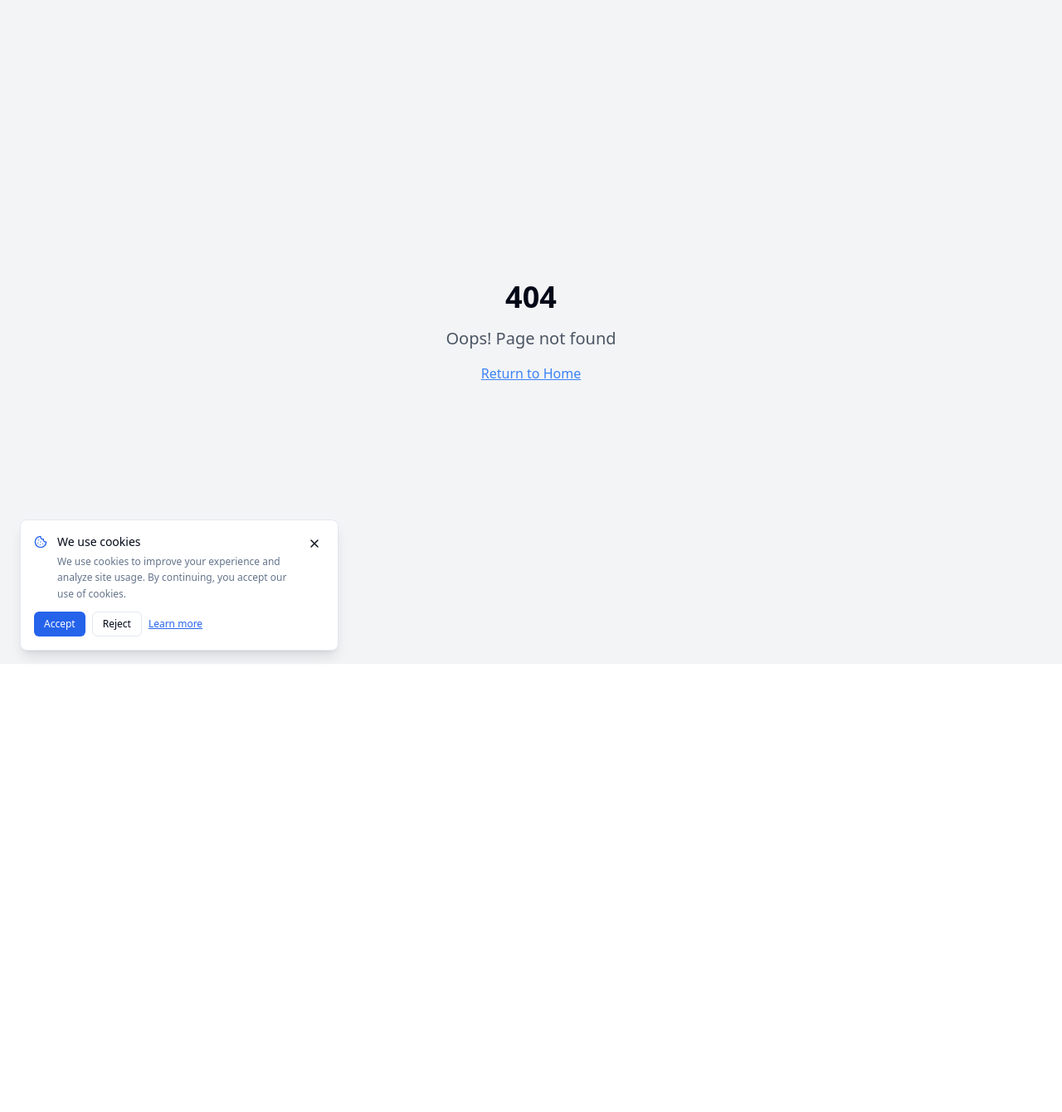
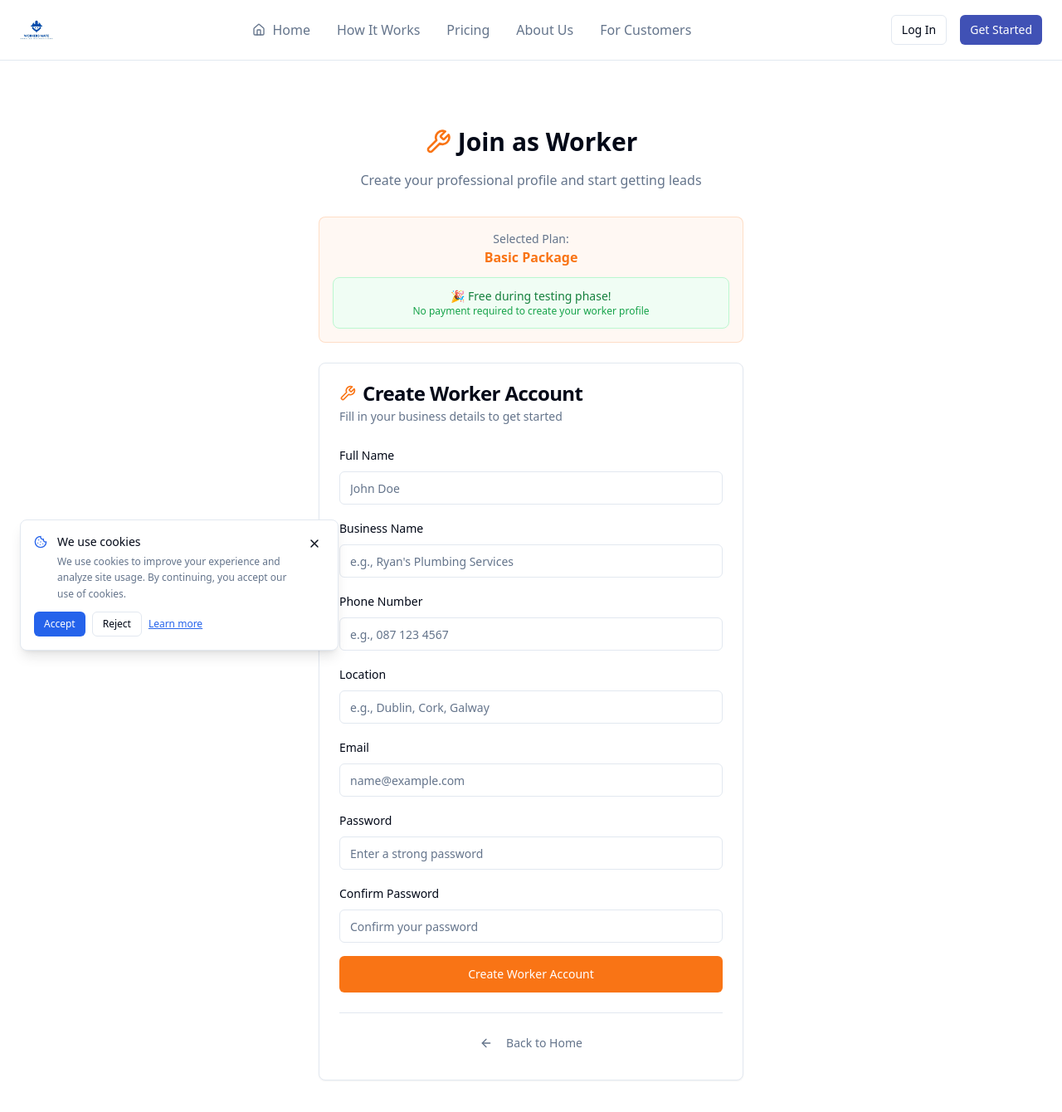
Before and after one commit to James-Drum1/likeness-web-craft, a React (Vite) app: page /worker-signup in a window 1280 px wide. Before the commit this address had no page. Shown: the top 1340 px of the page at 83% size. Before the commit the page ends 800 px from the top, so only its background shows below. Built offline with nearby package versions, Linux system fonts and the light colour scheme.

Commit message:
Rebrand 'tradesperson' to 'worker'
Update all instances of 'tradesperson' to 'worker' across the application, including UI elements and any relevant data fields, to reflect the new terminology.

```diff
--- a/src/App.tsx
+++ b/src/App.tsx
@@ -19,7 +19,7 @@ import AdminDashboard from "./pages/AdminDashboard";
 import CookiePolicy from "./pages/CookiePolicy";
 import PrivacyPolicy from "./pages/PrivacyPolicy";
 import TermsOfService from "./pages/TermsOfService";
-import TradesPersonSignup from "./pages/TradesPersonSignup";
+import WorkerSignup from "./pages/WorkerSignup";
 import NotFound from "./pages/NotFound";
 
 const queryClient = new QueryClient();
@@ -47,7 +47,7 @@ const App = () => (
           <Route path="/cookie-policy" element={<CookiePolicy />} />
           <Route path="/privacy-policy" element={<PrivacyPolicy />} />
           <Route path="/terms-of-service" element={<TermsOfService />} />
-          <Route path="/tradesperson-signup" element={<TradesPersonSignup />} />
+          <Route path="/worker-signup" element={<WorkerSignup />} />
           {/* ADD ALL CUSTOM ROUTES ABOVE THE CATCH-ALL "*" ROUTE */}
           <Route path="*" element={<NotFound />} />
           </Routes>
--- a/src/components/Header.tsx
+++ b/src/components/Header.tsx
@@ -36,7 +36,7 @@ const Header = () => {
 
   const workerLinks = [
     { href: "/join-as-worker", label: "Join as Worker" },
-    { href: "/tradesperson-signup", label: "Tradesperson Signup" },
+    { href: "/worker-signup", label: "Worker Signup" },
   ];
 
   const dashboardLinks = user ? [
--- a/src/pages/Login.tsx
+++ b/src/pages/Login.tsx
@@ -59,7 +59,7 @@ const Login = () => {
           console.log("Admin already logged in, redirecting to admin dashboard");
           navigate("/admin");
         } else if (profile?.user_type === 'worker') {
-          console.log("Tradesperson already logged in, redirecting to dashboard");
+          console.log("Worker already logged in, redirecting to dashboard");
           navigate("/worker-dashboard");
         } else {
           console.log("Customer already logged in, redirecting to home");
@@ -92,7 +92,7 @@ const Login = () => {
                 console.log("Admin logged in, redirecting to admin dashboard");
                 navigate("/admin");
               } else if (profile?.user_type === 'worker') {
-                console.log("Tradesperson logged in, redirecting to dashboard");
+                console.log("Worker logged in, redirecting to dashboard");
                 navigate("/worker-dashboard");
               } else {
                 console.log("Customer logged in, redirecting to home");
--- a/src/pages/Pricing.tsx
+++ b/src/pages/Pricing.tsx
@@ -110,7 +110,7 @@ const Pricing = () => {
                 </div>
                 <Button
                   className="w-full bg-blue-600 hover:bg-blue-700 text-xs md:text-sm py-2"
-                  onClick={() => window.location.href = '/tradesperson-signup?plan=monthly'}
+                  onClick={() => window.location.href = '/worker-signup?plan=monthly'}
                 >
                   Choose Monthly
                 </Button>
@@ -147,7 +147,7 @@ const Pricing = () => {
                 <Button
                   variant="outline"
                   className="w-full text-xs md:text-sm py-2"
-                  onClick={() => window.location.href = '/tradesperson-signup?plan=annual'}
+                  onClick={() => window.location.href = '/worker-signup?plan=annual'}
                 >
                   Choose Annual
                 </Button>
--- a/src/pages/TradesPersonSignup.tsx
+++ b/src/pages/WorkerSignup.tsx
@@ -9,7 +9,7 @@ import { useToast } from "@/hooks/use-toast";
 import { useNavigate, useSearchParams } from "react-router-dom";
 import Navigation from "@/components/Navigation";
 
-const TradesPersonSignup = () => {
+const WorkerSignup = () => {
   const [fullName, setFullName] = useState("");
   const [businessName, setBusinessName] = useState("");
   const [phone, setPhone] = useState("");
@@ -65,7 +65,7 @@ const TradesPersonSignup = () => {
               }
             } catch (error) {
               console.error("Error fetching profile:", error);
-              navigate("/worker-dashboard"); // Default to worker dashboard for tradesperson signup
+              navigate("/worker-dashboard"); // Default to worker dashboard for worker signup
             }
           }, 0);
         }
@@ -100,7 +100,7 @@ const TradesPersonSignup = () => {
     }
 
     try {
-      console.log("Starting tradesperson signup process");
+      console.log("Starting worker signup process");
 
       const { data, error } = await supabase.auth.signUp({
         email,
@@ -130,7 +130,7 @@ const TradesPersonSignup = () => {
       } else if (data.user) {
         if (data.user.email_confirmed_at) {
           toast({
-            title: "Tradesperson account created!",
+            title: "Worker account created!",
             description: "Welcome to WorkersMate! Setting up your dashboard...",
           });
         } else {
@@ -170,7 +170,7 @@ const TradesPersonSignup = () => {
           <div className="text-center mb-8">
             <div className="flex items-center justify-center gap-2 mb-4">
               <Wrench className="h-8 w-8 text-worker-orange" />
-              <h1 className="text-3xl font-bold text-foreground">Join as Tradesperson</h1>
+              <h1 className="text-3xl font-bold text-foreground">Join as Worker</h1>
             </div>
             <p className="text-muted-foreground">Create your professional profile and start getting leads</p>
           </div>
@@ -190,7 +190,7 @@ const TradesPersonSignup = () => {
             <CardHeader>
               <CardTitle className="flex items-center gap-2">
                 <Wrench className="h-5 w-5 text-worker-orange" />
-                Create Tradesperson Account
+                Create Worker Account
               </CardTitle>
               <CardDescription>
                 Fill in your business details to get started
@@ -296,7 +296,7 @@ const TradesPersonSignup = () => {
                   size="lg"
                   disabled={loading}
                 >
-                  {loading ? "Creating Account..." : "Create Tradesperson Account"}
+                  {loading ? "Creating Account..." : "Create Worker Account"}
                 </Button>
               </form>
 
@@ -318,4 +318,4 @@ const TradesPersonSignup = () => {
   );
 };
 
-export default TradesPersonSignup;
+export default WorkerSignup;
```
